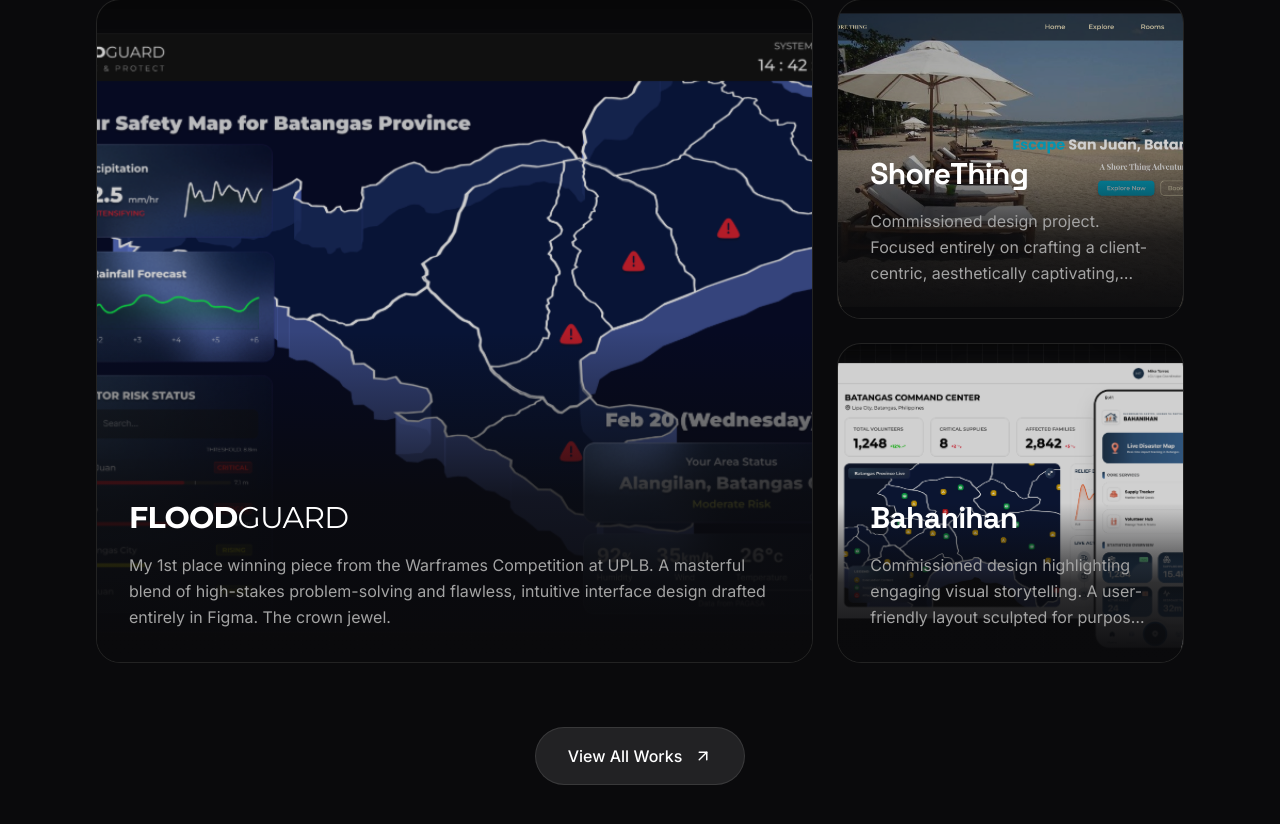
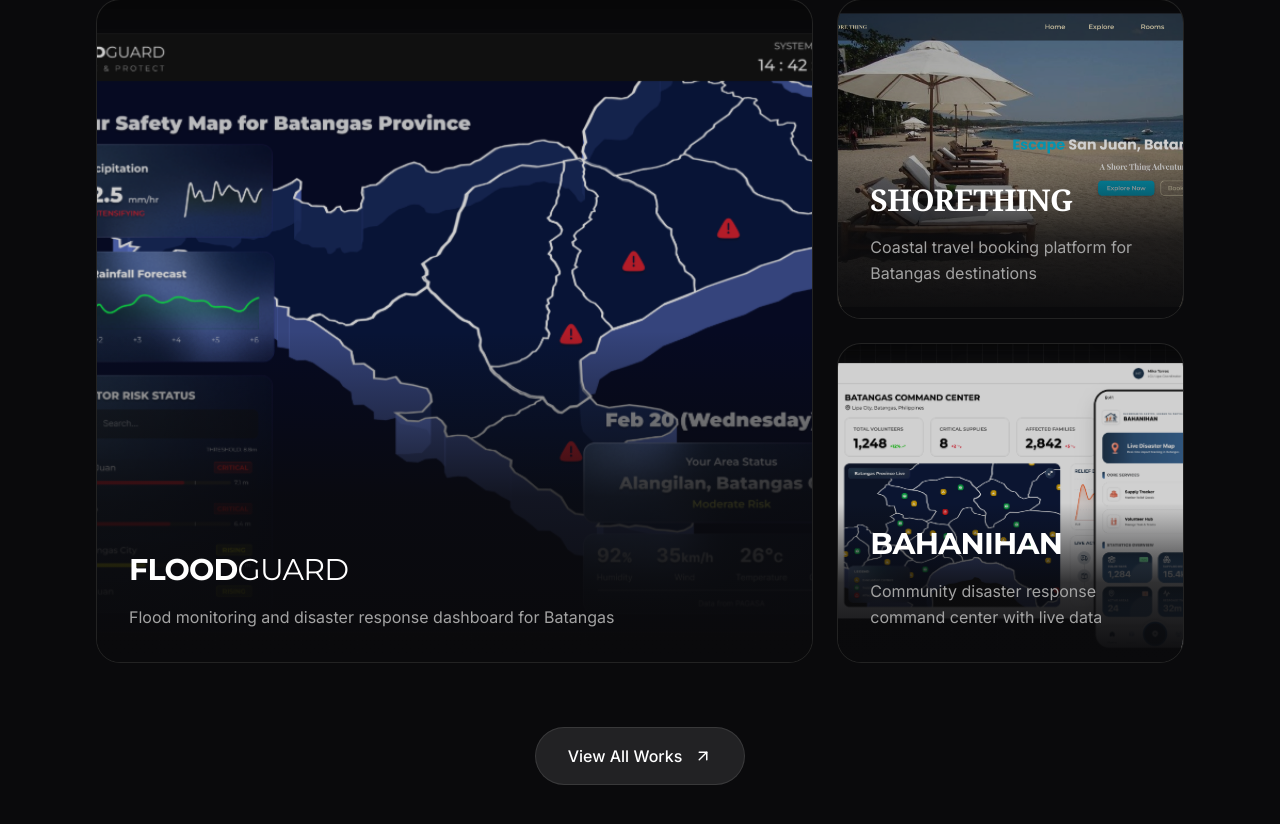
Before and after one commit to EdrianHernandez/Ed, a React (Vite) app: page / in a window 1280 px wide. Shown: the part 1230-2054 px from the top of the page. Built offline with nearby package versions, Linux system fonts and the light colour scheme.

Commit message:
fix the bento grid content

```diff
--- a/src/components/BentoGrid.tsx
+++ b/src/components/BentoGrid.tsx
@@ -6,21 +6,21 @@ import { Link } from "react-router-dom";
 const projects = [
   {
     title: "FLOODGUARD",
-    description: "My 1st place winning piece from the Warframes Competition at UPLB. A masterful blend of high-stakes problem-solving and flawless, intuitive interface design drafted entirely in Figma. The crown jewel.",
+    description: "Flood monitoring and disaster response dashboard for Batangas",
     span: "col-span-1 md:col-span-2 lg:col-span-2 row-span-1 md:row-span-2",
     link: "/projects/floodguard",
     image: "/FLOODGUARD ASSETS/Floodguard thumbnail.png"
   },
   {
     title: "ShoreThing",
-    description: "Commissioned design project. Focused entirely on crafting a client-centric, aesthetically captivating, and highly responsive digital experience from the ground up.",
+    description: "Coastal travel booking platform for Batangas destinations",
     span: "col-span-1 row-span-1",
     link: "/projects/shorething",
     image: "/SHORETHING ASSETS/Shorething Thumbnail.png",
   },
   {
     title: "Bahanihan",
-    description: "Commissioned design highlighting engaging visual storytelling. A user-friendly layout sculpted for purpose-driven interaction.",
+    description: "Community disaster response command center with live data",
     span: "col-span-1 row-span-1",
     link: "/projects/bahanihan",
     image: "/BAHANIHAN ASSETS/Bahanihan Thumbnail.png"
@@ -79,8 +79,12 @@ export function BentoGrid() {
                       <span className="font-[1000]">FLOOD</span>
                       <span className="font-[200]">GUARD</span>
                     </h3>
+                  ) : project.title === "ShoreThing" ? (
+                    <h3 className="font-serif text-2xl md:text-3xl font-bold text-white group-hover:text-white/95 transition-colors tracking-tight uppercase">
+                      {project.title}
+                    </h3>
                   ) : (
-                    <h3 className="font-display text-2xl md:text-3xl font-bold text-white group-hover:text-white/95 transition-colors tracking-tight">
+                    <h3 className="font-montserrat text-2xl md:text-3xl font-bold text-white group-hover:text-white/95 transition-colors tracking-tight uppercase">
                       {project.title}
                     </h3>
                   )}
```
